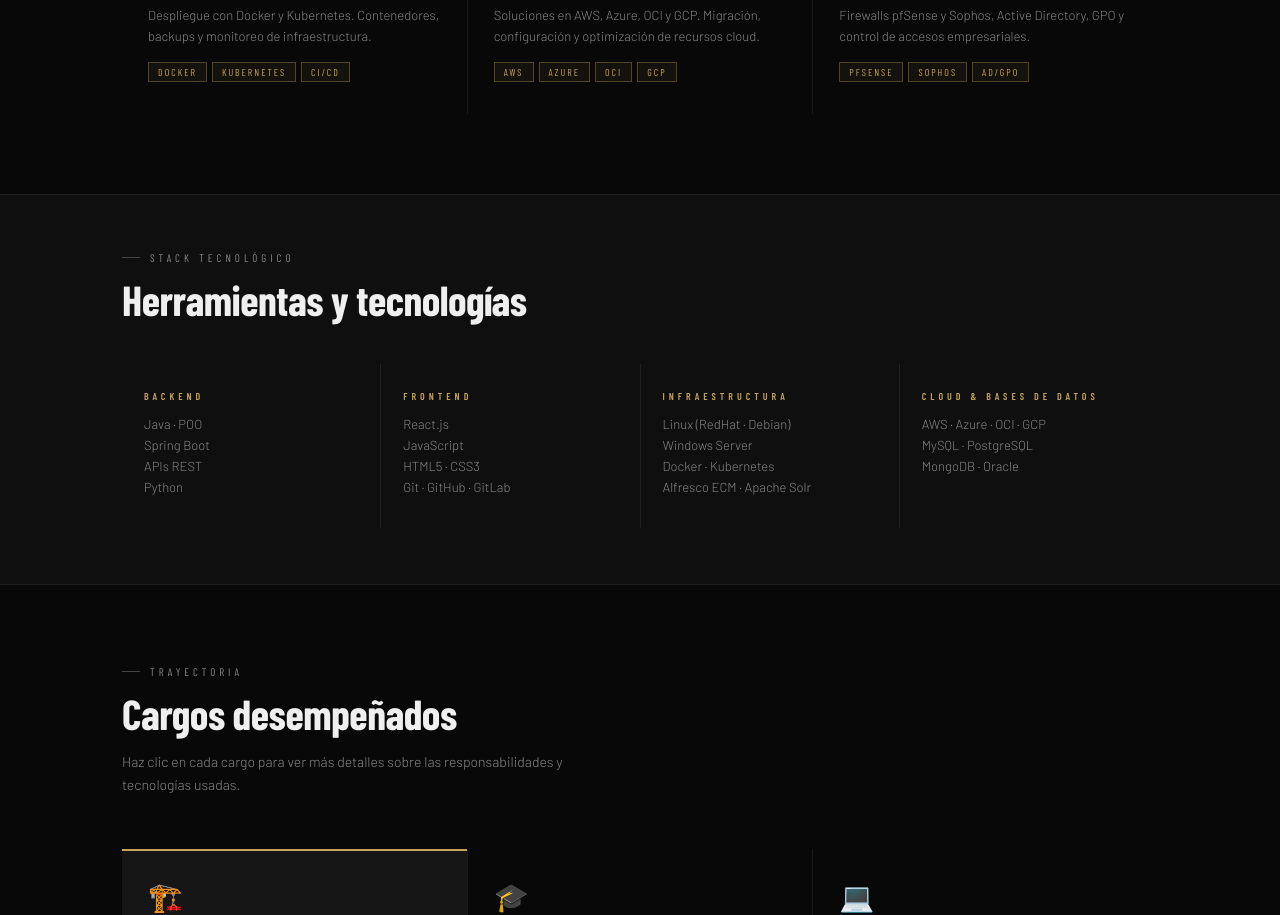
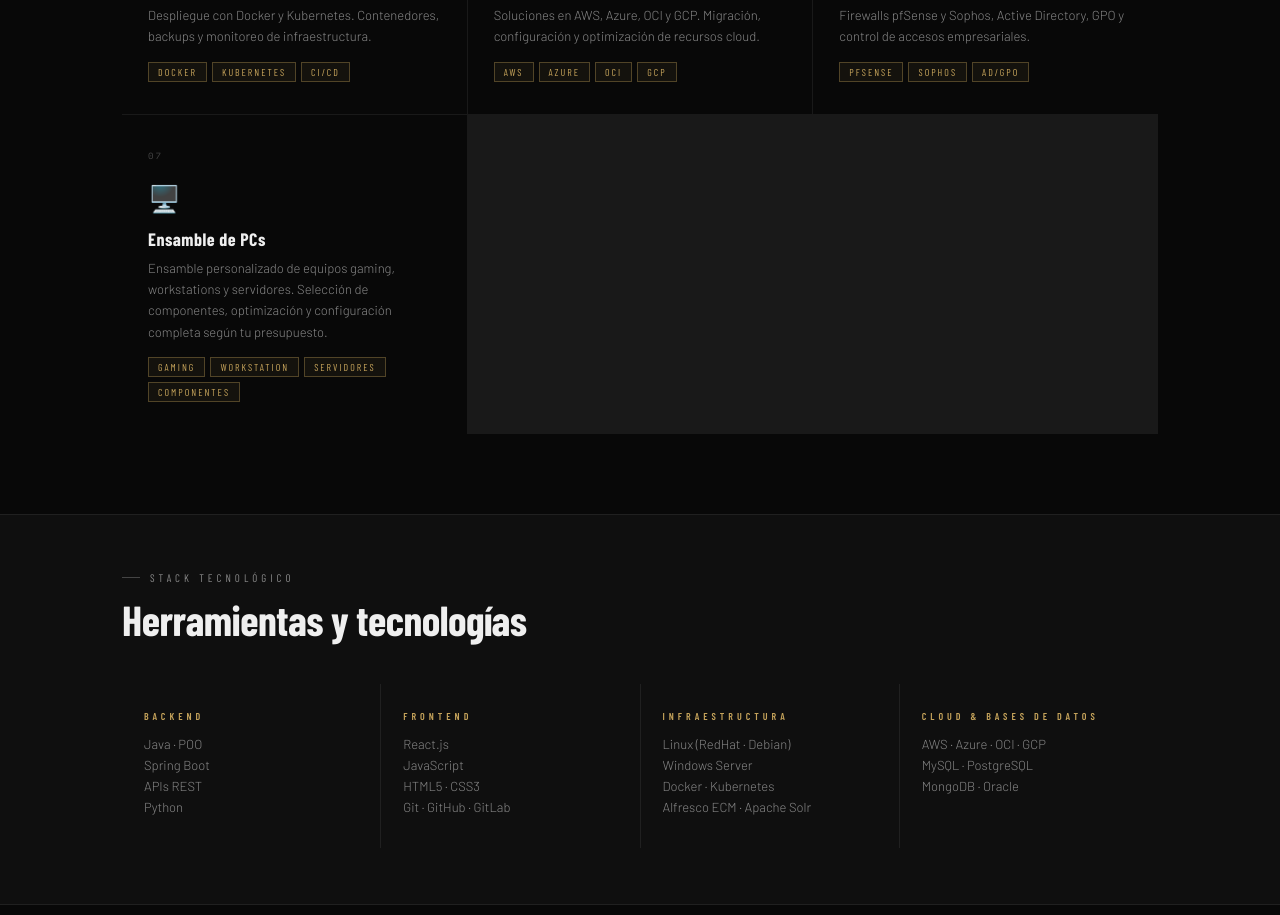
Before and after one commit to AlexAya/alexander-aya, a plain HTML site: page index.html in a window 1280 px wide. Shown: the part 1792-2707 px from the top of the page. Drawn offline with nearby package versions, Linux system fonts and the light colour scheme; a web font is replaced by a local one.

Commit message:
Actualización servicios

```diff
--- a/index.html
+++ b/index.html
@@ -622,6 +622,7 @@ footer{border-top:1px solid var(--border);padding:26px 0}
     <div class="svc"><div class="svc-num">04</div><div class="svc-ico">🐳</div><div class="svc-t">Docker &amp; DevOps</div><div class="svc-d">Despliegue con Docker y Kubernetes. Contenedores, backups y monitoreo de infraestructura.</div><div class="svc-tags"><span class="tag">Docker</span><span class="tag">Kubernetes</span><span class="tag">CI/CD</span></div></div>
     <div class="svc"><div class="svc-num">05</div><div class="svc-ico">☁️</div><div class="svc-t">Cloud</div><div class="svc-d">Soluciones en AWS, Azure, OCI y GCP. Migración, configuración y optimización de recursos cloud.</div><div class="svc-tags"><span class="tag">AWS</span><span class="tag">Azure</span><span class="tag">OCI</span><span class="tag">GCP</span></div></div>
     <div class="svc"><div class="svc-num">06</div><div class="svc-ico">🔒</div><div class="svc-t">Seguridad &amp; Redes</div><div class="svc-d">Firewalls pfSense y Sophos, Active Directory, GPO y control de accesos empresariales.</div><div class="svc-tags"><span class="tag">pfSense</span><span class="tag">Sophos</span><span class="tag">AD/GPO</span></div></div>
+    <div class="svc"><div class="svc-num">07</div><div class="svc-ico">🖥️</div><div class="svc-t">Ensamble de PCs</div><div class="svc-d">Ensamble personalizado de equipos gaming, workstations y servidores. Selección de componentes, optimización y configuración completa según tu presupuesto.</div><div class="svc-tags"><span class="tag">Gaming</span><span class="tag">Workstation</span><span class="tag">Servidores</span><span class="tag">Componentes</span></div></div>
   </div>
 </div></section>
 
```
